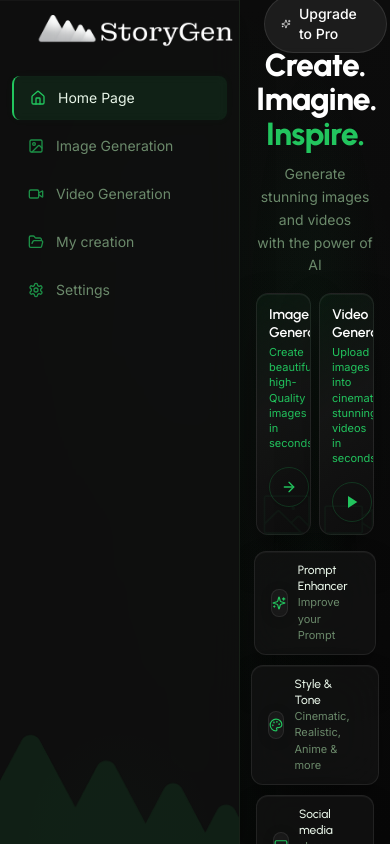
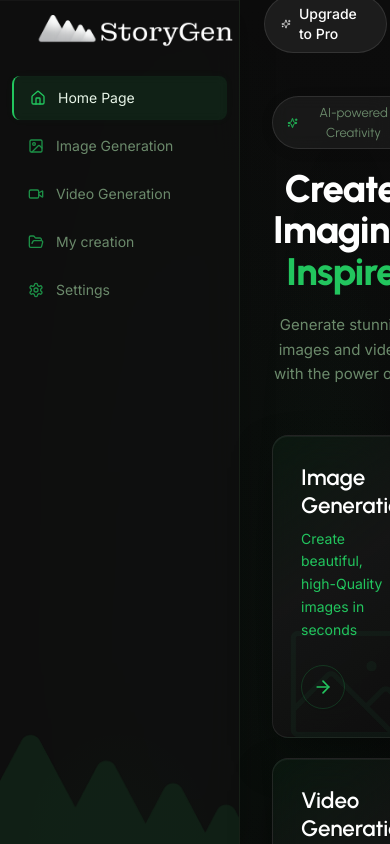
Before and after one commit to manovfx1/storygen, a Next.js app: page /dashboard in a window 390 px wide. Shown: the top 844 px of the page. Built offline with nearby package versions, Linux system fonts and the light colour scheme.

Commit message:
Restore original homepage design

```diff
--- a/src/app/dashboard/layout.tsx
+++ /dev/null
@@ -1,26 +0,0 @@
-"use client";
-
-import { useEffect } from "react";
-
-export default function DashboardHomeLayout({
-  children,
-}: {
-  children: React.ReactNode;
-}) {
-  useEffect(() => {
-    const html = document.documentElement;
-    const body = document.body;
-    const previousHtmlOverflow = html.style.overflow;
-    const previousBodyOverflow = body.style.overflow;
-
-    html.style.overflow = "hidden";
-    body.style.overflow = "hidden";
-
-    return () => {
-      html.style.overflow = previousHtmlOverflow;
-      body.style.overflow = previousBodyOverflow;
-    };
-  }, []);
-
-  return children;
-}
--- a/src/app/dashboard/page.tsx
+++ b/src/app/dashboard/page.tsx
@@ -9,7 +9,7 @@
   children: React.ReactNode;
 }) {
   return (
-    <div className="flex h-10 w-10 items-center justify-center rounded-full border border-accent/20 bg-accent/12 shadow-sm transition-colors group-hover:bg-accent/20">
+    <div className="flex h-11 w-11 items-center justify-center rounded-full border border-accent/20 bg-accent/12 shadow-sm transition-colors group-hover:bg-accent/20">
       {children}
     </div>
   );
@@ -27,53 +27,58 @@
     "brightness(0) saturate(100%) invert(58%) sepia(69%) saturate(456%) hue-rotate(93deg) brightness(95%) contrast(92%)",
 };
 
-const cardIconClass =
-  "pointer-events-none h-32 w-32 object-contain object-right-bottom sm:h-36 sm:w-36";
+const imageCardIconClass =
+  "pointer-events-none h-40 w-40 object-contain object-right-bottom sm:h-44 sm:w-44";
+
+const videoCardIconClass =
+  "pointer-events-none h-40 w-40 object-contain object-right-bottom sm:h-44 sm:w-44";
 
 export default function DashboardPage() {
   return (
-    <DashboardLayout lockViewport>
-      <div className="flex h-full min-h-0 flex-col items-center justify-center overflow-hidden px-4 py-3 sm:px-6 lg:px-8">
-        <div className="animate-fade-in mb-4 w-full max-w-[960px] text-center sm:mb-5">
-          <span className="mb-3 inline-flex items-center gap-1.5 rounded-full border border-white/10 px-3 py-1 font-urbanist text-xs text-text-muted glass-chip sm:text-[13px]">
+    <DashboardLayout>
+      <div className="flex min-h-[calc(100vh-3rem)] flex-col items-center px-8 pb-16 pt-12 md:pt-16 lg:pt-20">
+        {/* Hero */}
+        <div className="animate-fade-in mb-12 text-center md:mb-14 lg:mb-16">
+          <span className="mb-5 inline-flex items-center gap-1.5 rounded-full border border-white/10 px-3.5 py-1.5 font-urbanist text-[13px] text-text-muted glass-chip">
             <Sparkles className="h-3.5 w-3.5 text-accent" />
             AI-powered Creativity
           </span>
-          <h1 className="mb-3 font-urbanist text-[2rem] font-extrabold leading-[1.08] tracking-tight text-white sm:text-[2.75rem] lg:text-[3.25rem]">
+          <h1 className="mb-5 font-urbanist text-[2.4rem] font-extrabold leading-[1.08] tracking-tight text-white sm:text-[3.15rem] lg:text-[4rem]">
             Create. Imagine.
             <br />
             <span className="text-accent">Inspire.</span>
           </h1>
-          <p className="mx-auto max-w-md font-inter text-sm leading-relaxed text-text-muted sm:text-[0.9375rem]">
+          <p className="mx-auto max-w-md font-inter text-[0.9375rem] leading-relaxed text-text-muted md:text-[1.0625rem]">
             Generate stunning images and videos
             <br />
             with the power of AI
           </p>
         </div>
 
-        <div className="mb-4 grid w-full max-w-[960px] shrink-0 grid-cols-2 gap-2 sm:gap-4">
+        {/* Feature cards */}
+        <div className="mb-12 grid w-full max-w-[960px] grid-cols-1 gap-5 sm:grid-cols-2 sm:gap-6 md:mb-14">
           <Link
             href="/image-generation"
-            className="group relative min-h-[120px] overflow-hidden rounded-xl glass-feature-card transition-all duration-300 hover:border-accent/20 sm:min-h-[160px] sm:rounded-2xl"
+            className="group relative min-h-[200px] overflow-hidden rounded-2xl glass-feature-card transition-all duration-300 hover:border-accent/20"
           >
             <Image
               src="/images/photo-frame.png"
               alt=""
               width={160}
               height={160}
-              className={cardIconClass}
+              className={imageCardIconClass}
               style={{ ...cardIconPosition, ...cardIconFilter }}
             />
-            <div className="relative flex min-h-[120px] flex-col p-3 sm:min-h-[160px] sm:p-6">
-              <h3 className="font-urbanist text-sm font-semibold leading-tight text-white sm:text-[1.35rem]">
+            <div className="relative flex min-h-[200px] flex-col p-7">
+              <h3 className="font-urbanist text-[1.4rem] font-semibold leading-tight text-white">
                 Image Generation
               </h3>
-              <p className="mt-1 max-w-[240px] font-inter text-[11px] leading-snug text-accent sm:mt-1.5 sm:text-sm sm:leading-relaxed">
+              <p className="mt-2 max-w-[240px] font-inter text-sm leading-relaxed text-accent">
                 Create beautiful, high-Quality images in seconds
               </p>
-              <div className="mt-auto pt-4">
+              <div className="mt-auto pt-6">
                 <FeatureCardButton>
-                  <ArrowRight className="h-4 w-4 text-accent" strokeWidth={2} />
+                  <ArrowRight className="h-5 w-5 text-accent" strokeWidth={2} />
                 </FeatureCardButton>
               </div>
             </div>
@@ -81,33 +86,34 @@
 
           <Link
             href="/video-generation"
-            className="group relative min-h-[120px] overflow-hidden rounded-xl glass-feature-card transition-all duration-300 hover:border-accent/20 sm:min-h-[160px] sm:rounded-2xl"
+            className="group relative min-h-[200px] overflow-hidden rounded-2xl glass-feature-card transition-all duration-300 hover:border-accent/20"
           >
             <Image
               src="/images/camera-video.png"
               alt=""
               width={160}
               height={160}
-              className={cardIconClass}
+              className={videoCardIconClass}
               style={{ ...cardIconPosition, ...cardIconFilter }}
             />
-            <div className="relative flex min-h-[120px] flex-col p-3 sm:min-h-[160px] sm:p-6">
-              <h3 className="font-urbanist text-sm font-semibold leading-tight text-white sm:text-[1.35rem]">
+            <div className="relative flex min-h-[200px] flex-col p-7">
+              <h3 className="font-urbanist text-[1.4rem] font-semibold leading-tight text-white">
                 Video Generation
               </h3>
-              <p className="mt-1 max-w-[240px] font-inter text-[11px] leading-snug text-accent sm:mt-1.5 sm:text-sm sm:leading-relaxed">
+              <p className="mt-2 max-w-[240px] font-inter text-sm leading-relaxed text-accent">
                 Upload images into cinematic stunning videos in seconds
               </p>
-              <div className="mt-auto pt-4">
+              <div className="mt-auto pt-6">
                 <FeatureCardButton>
-                  <Play className="h-4 w-4 fill-accent text-accent" strokeWidth={0} />
+                  <Play className="h-5 w-5 fill-accent text-accent" strokeWidth={0} />
                 </FeatureCardButton>
               </div>
             </div>
           </Link>
         </div>
 
-        <div className="flex w-full max-w-[960px] shrink-0 flex-wrap justify-center gap-2.5 sm:gap-3">
+        {/* Feature pills */}
+        <div className="flex flex-wrap justify-center gap-4">
           {[
             { icon: Sparkles, label: "Prompt Enhancer", sub: "Improve your Prompt" },
             {
@@ -119,16 +125,14 @@
           ].map(({ icon: Icon, label, sub }) => (
             <div
               key={label}
-              className="flex items-center gap-2.5 rounded-xl px-4 py-2.5 glass-card sm:gap-3 sm:px-5 sm:py-3"
+              className="flex items-center gap-3 rounded-xl px-5 py-3.5 glass-card"
             >
-              <div className="flex h-7 w-7 items-center justify-center rounded-lg glass-chip sm:h-8 sm:w-8">
-                <Icon className="h-3.5 w-3.5 text-accent sm:h-4 sm:w-4" />
+              <div className="flex h-8 w-8 items-center justify-center rounded-lg glass-chip">
+                <Icon className="h-4 w-4 text-accent" />
               </div>
               <div>
-                <p className="font-urbanist text-xs font-medium text-text sm:text-sm">
-                  {label}
-                </p>
-                <p className="font-inter text-[11px] text-text-muted sm:text-xs">{sub}</p>
+                <p className="font-urbanist text-sm font-medium text-text">{label}</p>
+                <p className="font-inter text-xs text-text-muted">{sub}</p>
               </div>
             </div>
           ))}
```
